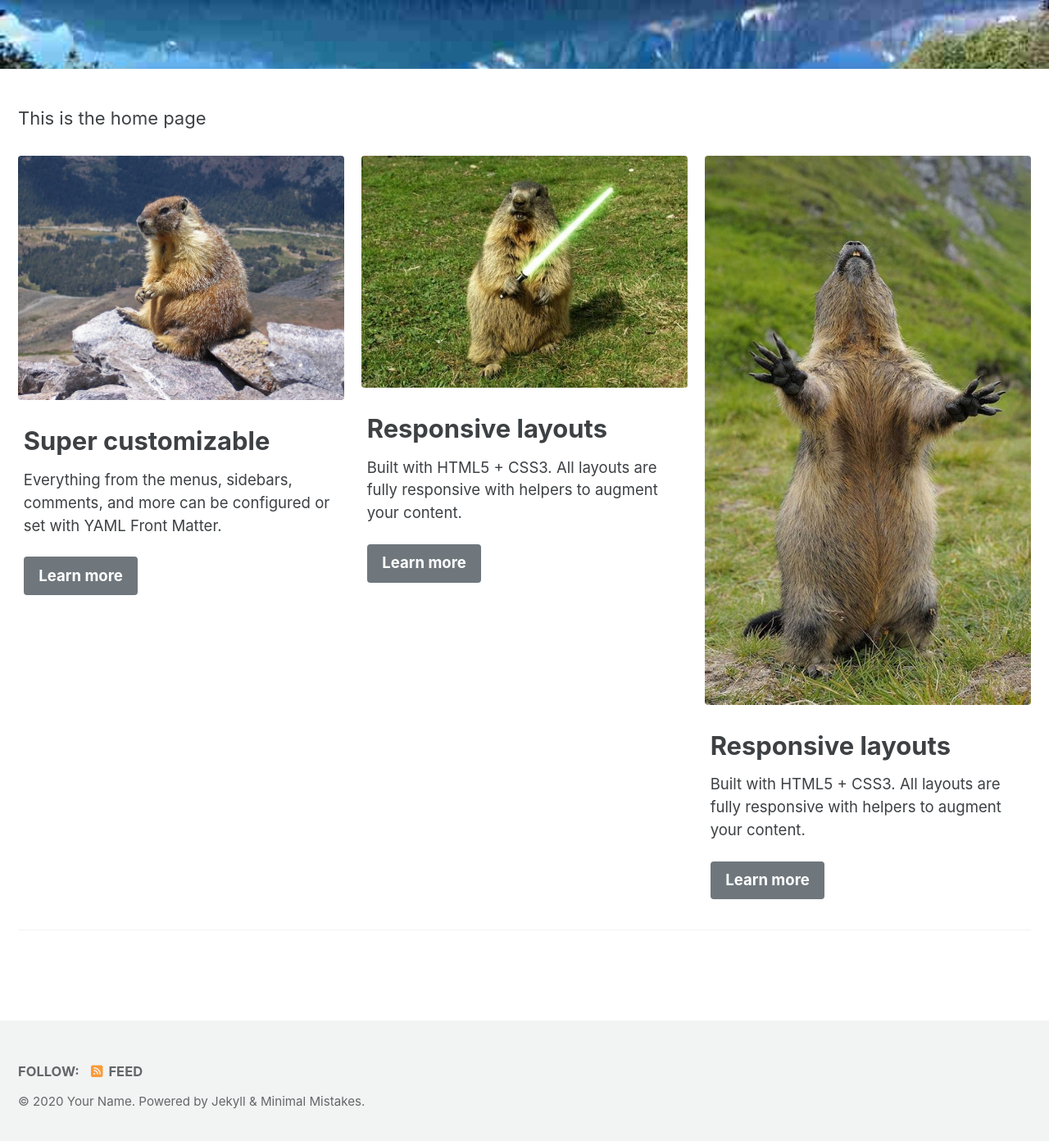
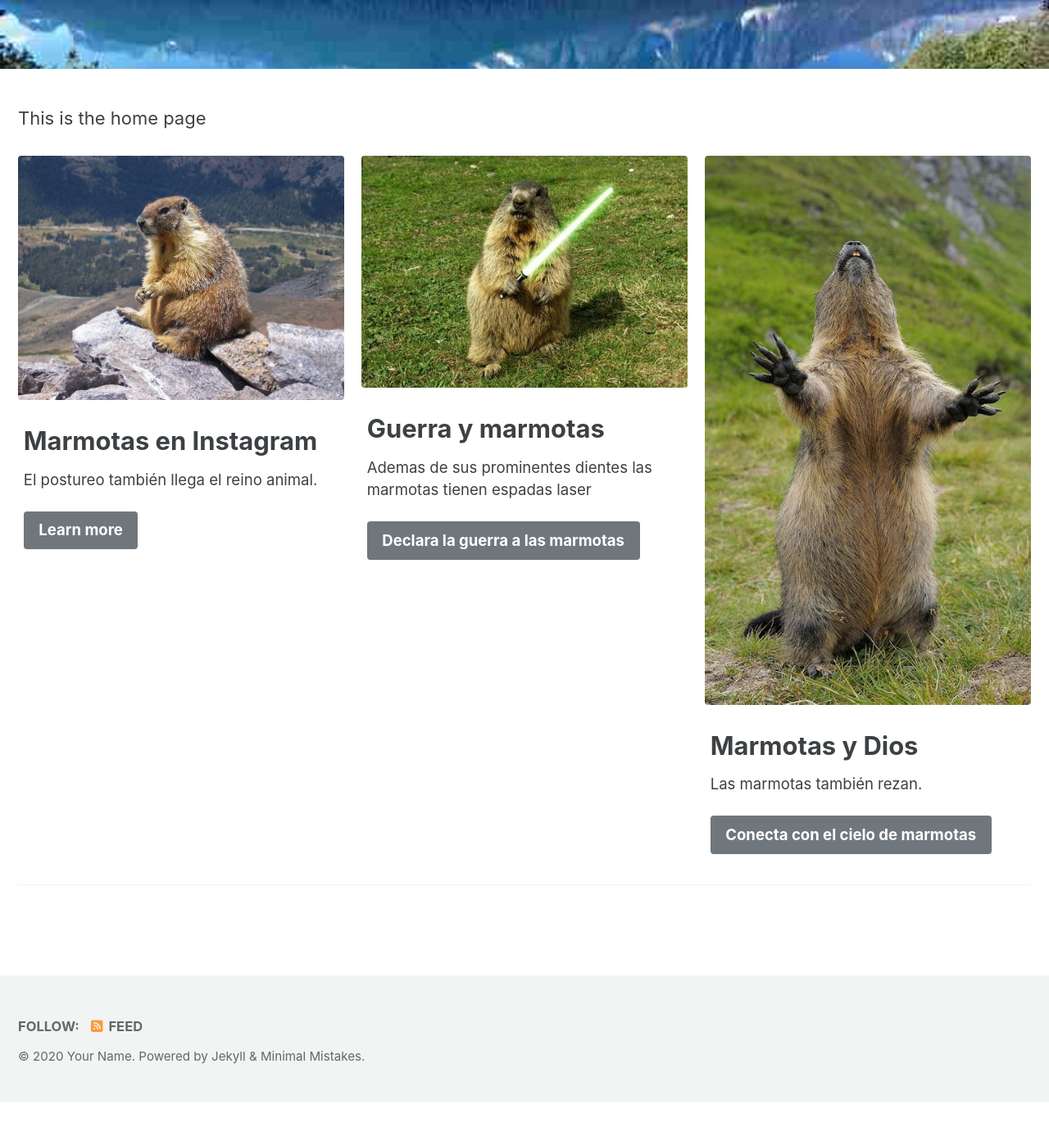
Before and after one commit to JuditSastre/test_blog, a Jekyll site: the page built from _pages/home.md, in a window 1280 px wide and 1400 px high, scrolled down 386 px. Shown: the top 1392 px of the window at 82% size. Built offline with Jekyll 4.4.1, drawn with Linux system fonts in a browser that asks for light colours; cached includes are drawn as plain includes; nearby versions of some CDN libraries; after the commit the page ends 1730 px from its top, so only the background shows below that.

Commit message:
Update home.md

```diff
--- a/_pages/home.md
+++ b/_pages/home.md
@@ -13,25 +13,25 @@ excerpt:
 feature_row:
   - image_path: /assets/images/Marmot-edit1.jpg
     alt: "customizable"
-    title: "Super customizable"
-    excerpt: "Everything from the menus, sidebars, comments, and more can be configured or set with YAML Front Matter."
+    title: "Marmotas en Instagram"
+    excerpt: "El postureo también llega el reino animal."
     url: "https://es.wikipedia.org/wiki/Wikipedia:Portada"
     btn_class: "btn--primary"
     btn_label: "Learn more"
   - image_path: /assets/images/guerra_marmotas.jpg
     alt: "fully responsive"
-    title: "Responsive layouts"
-    excerpt: "Built with HTML5 + CSS3. All layouts are fully responsive with helpers to augment your content."
+    title: "Guerra y marmotas"
+    excerpt: "Ademas de sus prominentes dientes las marmotas tienen espadas laser"
     url: "https://es.wikipedia.org/wiki/Wikipedia:Portada"
     btn_class: "btn--primary"
-    btn_label: "Learn more"
+    btn_label: "Declara la guerra a las marmotas"
   - image_path: /assets/images/th.jpg
     alt: "fully responsive"
-    title: "Responsive layouts"
-    excerpt: "Built with HTML5 + CSS3. All layouts are fully responsive with helpers to augment your content."
+    title: "Marmotas y Dios"
+    excerpt: "Las marmotas también rezan."
     url: "https://es.wikipedia.org/wiki/Wikipedia:Portada"
     btn_class: "btn--primary"
-    btn_label: "Learn more"
+    btn_label: "Conecta con el cielo de marmotas"
 
 ---
 This is the home page
```
